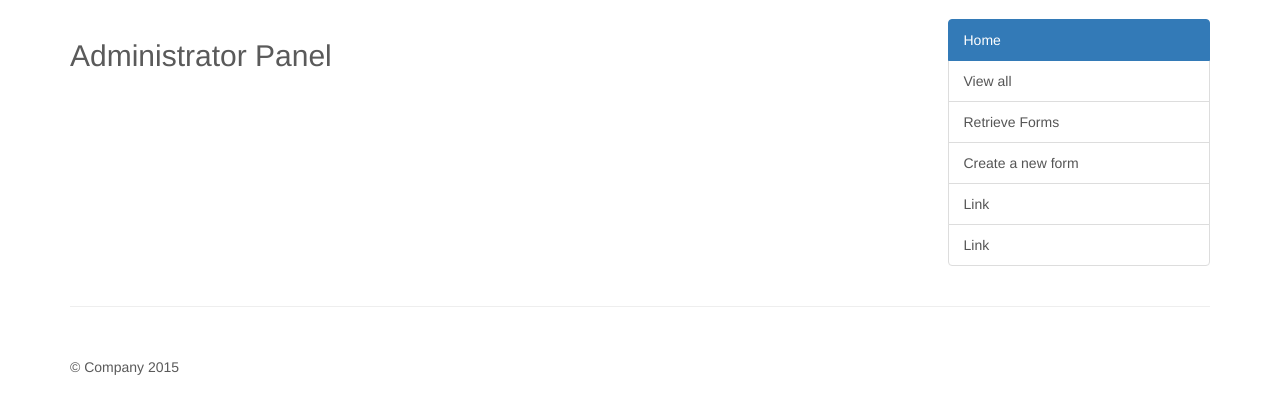
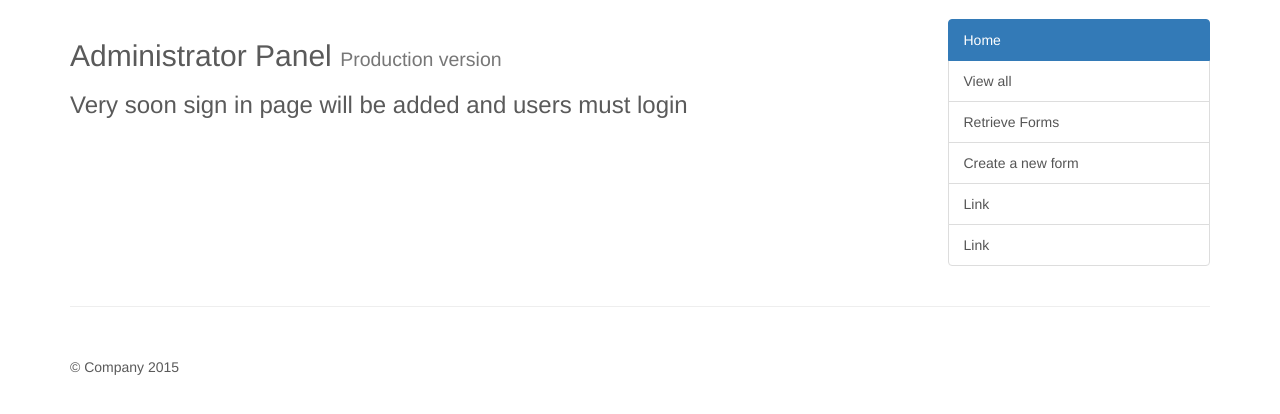
Before and after one commit to leonkhiu/php-automated-sport-club, a PHP site: page /admin/index.php in a window 1280 px wide. Shown: the part 51-465 px from the top of the page. Run offline with PHP 8.4, Linux system fonts and the light colour scheme; the visitor is signed in with stand-in values (Sample User, id 1); data that the repository does not hold is empty; some libraries are stand-ins or nearby versions.

Commit message:
production version
Add some comment in admin/index.php in order to notify it is only  a
production version.

```diff
--- a/admin/index.php
+++ b/admin/index.php
@@ -12,7 +12,8 @@ require_once ("../page/admintop.php");
 ?>
 
 
-<h2>Administrator Panel</h2>
+<h2>Administrator Panel <small>Production version</small></h2>
+<h3>Very soon sign in page will be added and users must login</h3>
 <p>
 <?php
 
```
